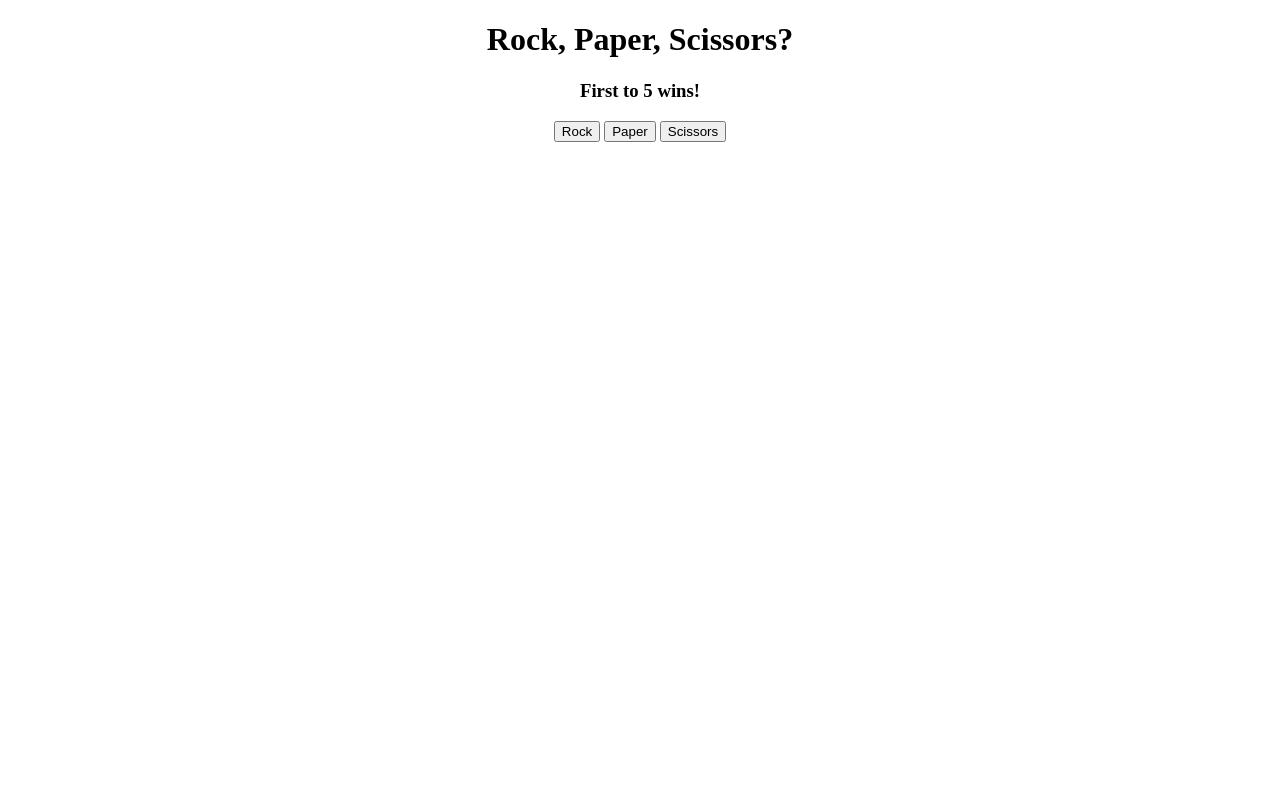
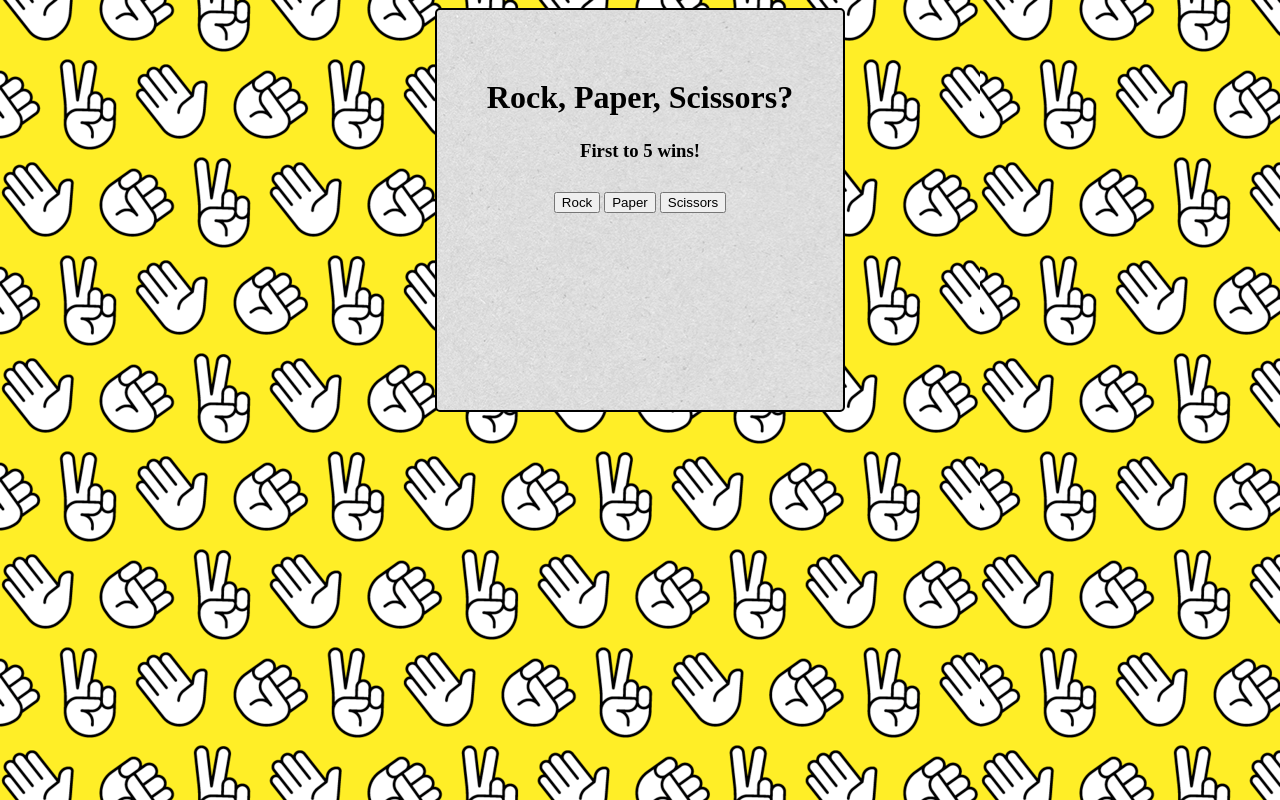
Before and after one commit to hskeays/rock-paper-scissors, a plain HTML site: page index.html in a window 1280 px wide. Drawn offline with Linux system fonts and the light colour scheme.

Commit message:
Feat: add styles

```diff
--- a/index.html
+++ b/index.html
@@ -8,9 +8,11 @@
     <link rel="stylesheet" href="style.css">
     <title>Rock, Paper, Scissors</title>
 </head>
+
+<body>
+    <div class="card">
         <h1>Rock, Paper, Scissors?</h1>
         <h3>First to 5 wins!</h3>
-<body>
         <button class="choices" id="rock">Rock</button>
         <button class="choices" id="paper">Paper</button>
         <button class="choices" id="scissors">Scissors</button><br>
@@ -19,6 +21,7 @@
         <div id="roundResult"></div>
         <div id="scoreBoard"></div>
         <div id="gameResult"></div>
+    </div>
 </body>
 
 </html>
--- a/style.css
+++ b/style.css
@@ -1,3 +1,16 @@
-* {
+body {
+    background-image: url(/images/rpsbackground.png);
+    display: flex;
+    align-items: center;
+    justify-content: center;
+}
+
+.card {
     text-align: center;
+    line-height: 2em;
+    border: 2px solid black;
+    border-radius: 5px;
+    background-image:url(/images/textured_paper.png);
+    padding: 50px;
+    min-height: 300px;
 }
```
Also changed, not shown: images/rpsbackground.png (added), images/textured_paper.png (added), 1 other file. Lines whose indentation alone changed are shown as unchanged.
